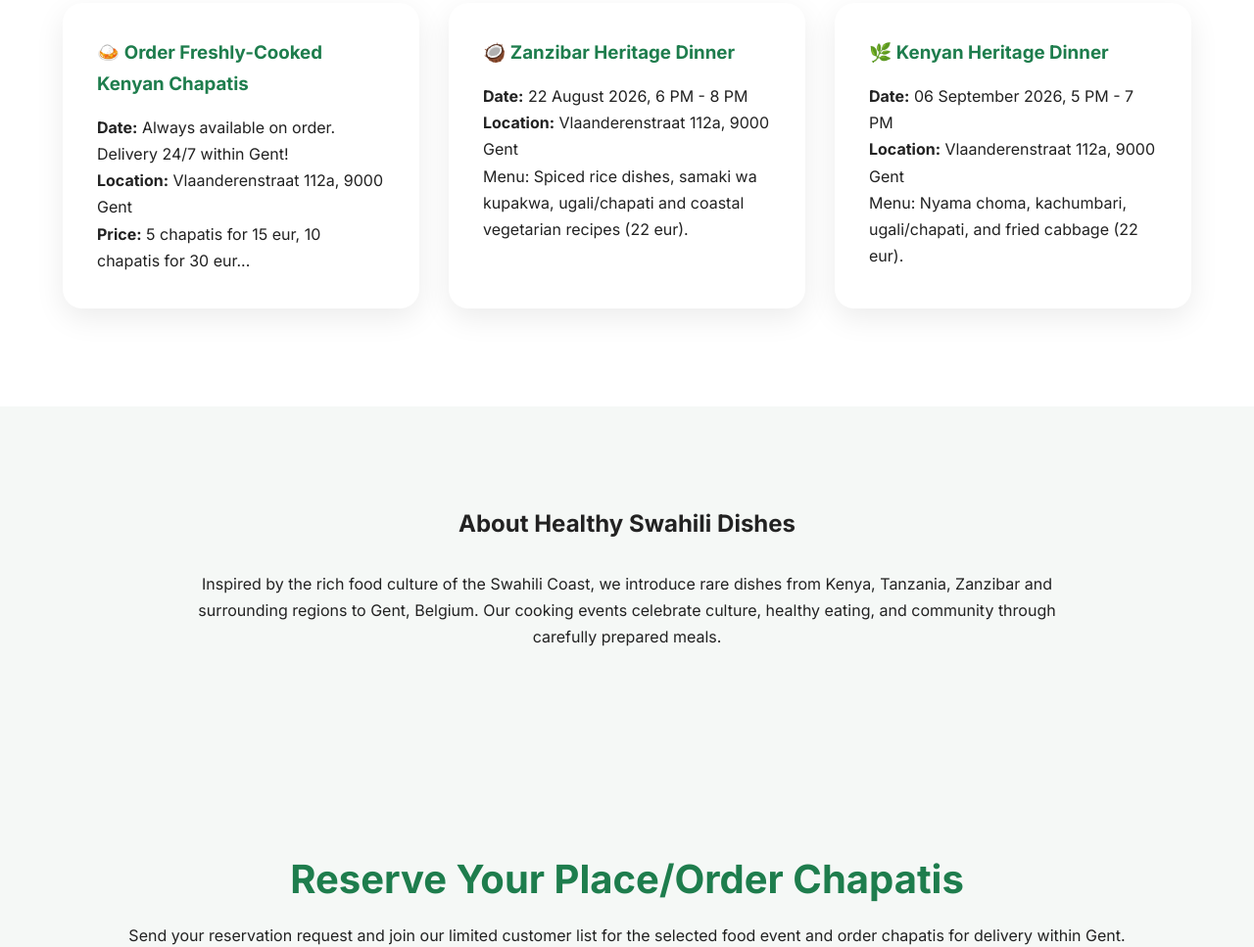
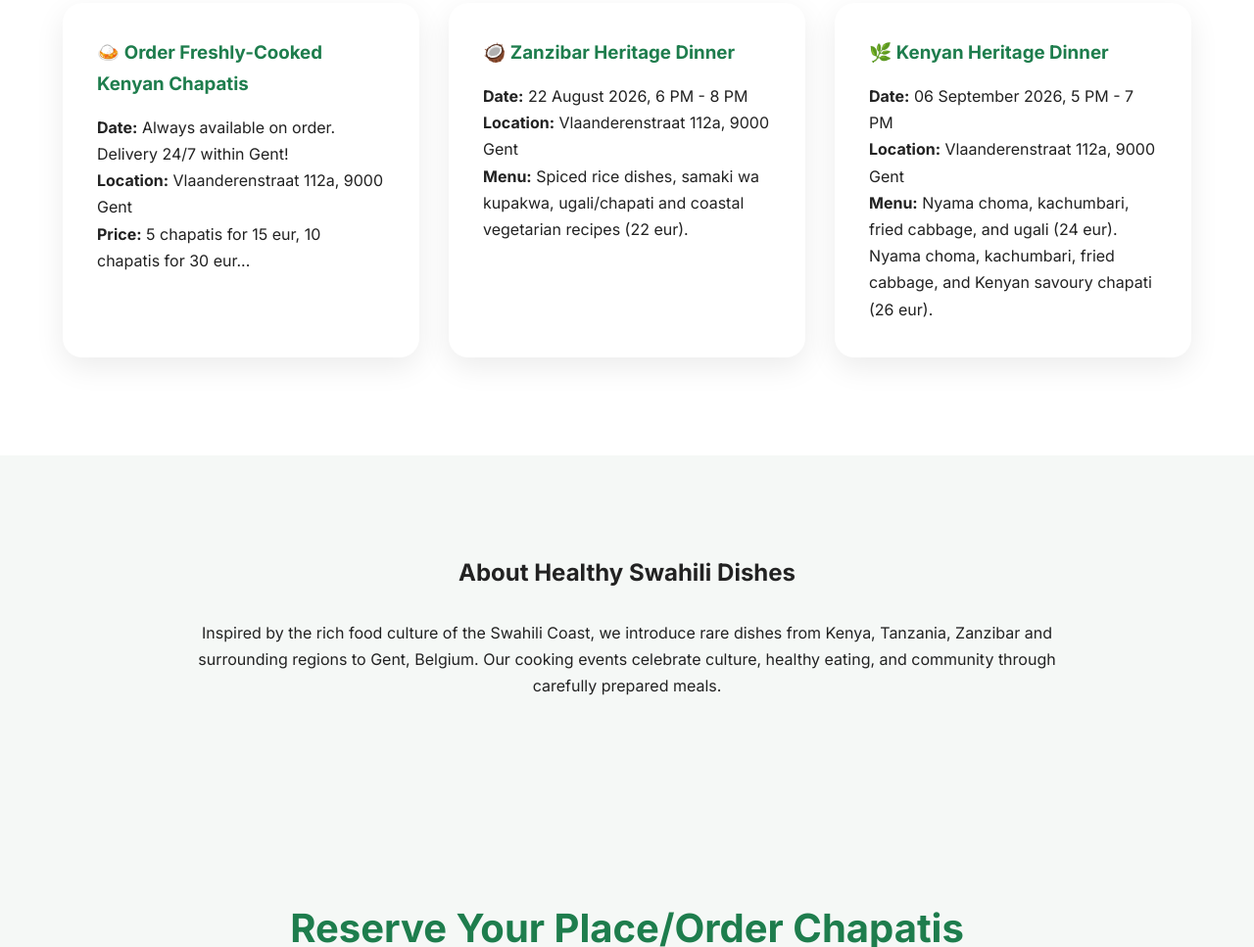
Before and after one commit to oukookowa/Ecocentrum, a plain HTML site: page swahili.html in a window 1280 px wide. Shown: the part 1062-2029 px from the top of the page at 98% size. Drawn offline with Linux system fonts and the light colour scheme.

Commit message:
Updated swahili event Kenyan heritage

```diff
--- a/swahili.html
+++ b/swahili.html
@@ -145,7 +145,7 @@ Every event features unique freshly cooked dishes from the East African Coast.
 </p>
 
 <p>
-Menu:
+<strong>Menu:</strong>
 Spiced rice dishes, samaki wa kupakwa, ugali/chapati
 and coastal vegetarian recipes (22 eur).
 </p>
@@ -169,8 +169,9 @@ and coastal vegetarian recipes (22 eur).
 </p>
 
 <p>
-Menu:
-Nyama choma, kachumbari, ugali/chapati, and fried cabbage (22 eur).
+<strong>Menu:</strong>
+Nyama choma, kachumbari, fried cabbage, and ugali (24 eur).
+Nyama choma, kachumbari, fried cabbage, and Kenyan savoury chapati (26 eur).
 </p>
 
 </div>
```
